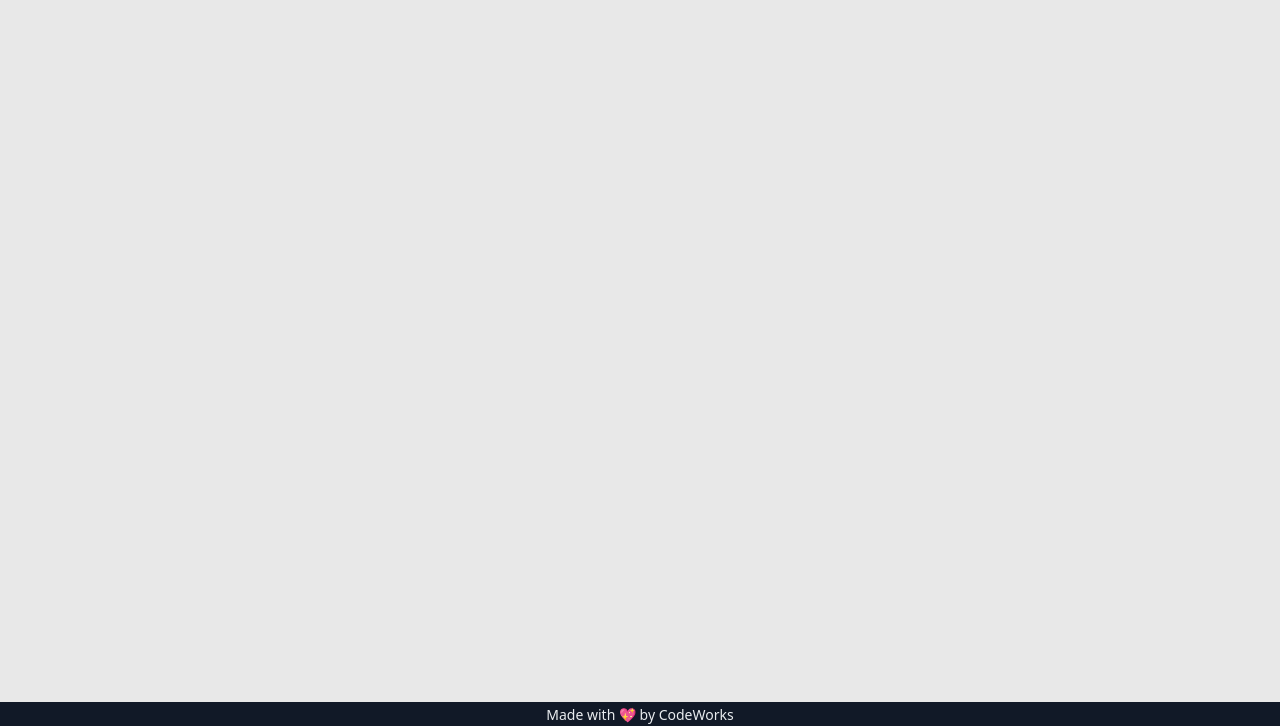
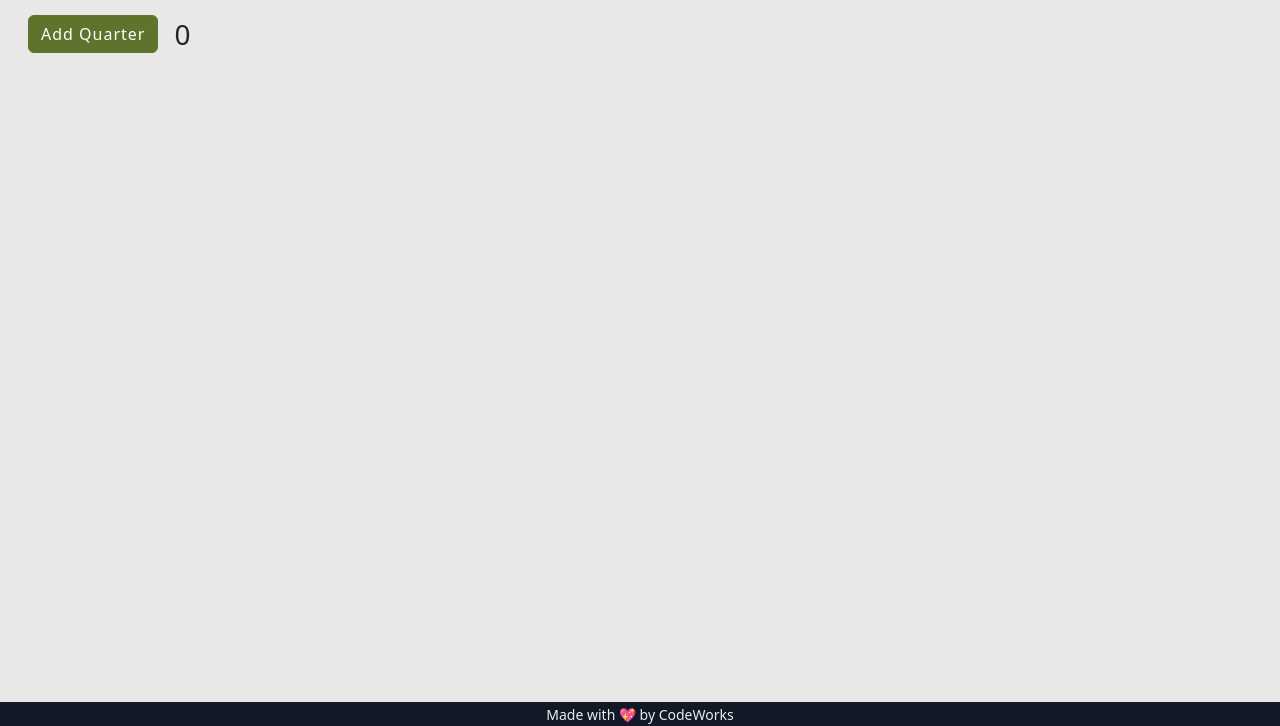
Before and after one commit to CodeWorks-FullStack/winter24_gacha_gachamon, a website with bundled scripts: page index.html in a window 1280 px wide. Shown: the part 74-800 px from the top of the page. Built offline with nearby package versions, Linux system fonts and the light colour scheme; a script that the page names is missing.

Commit message:
added button to html

```diff
--- a/index.html
+++ b/index.html
@@ -40,7 +40,17 @@
 
   <!-- SECTION -->
   <main>
-      <!-- <section id="router-view"></section> -->
+
+    <div class="container-fluid">
+      <section class="row">
+        <div class="col-12">
+          <div class="p-3 d-flex align-items-center gap-3">
+            <button class="btn btn-success">Add Quarter</button>
+            <span class="fs-3">0</span>
+          </div>
+        </div>
+      </section>
+    </div>
   </main>
 
   <!-- SECTION -->
```
